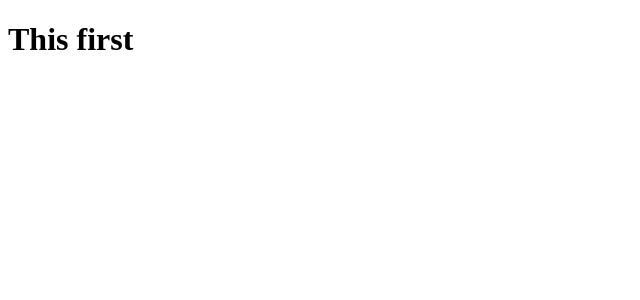
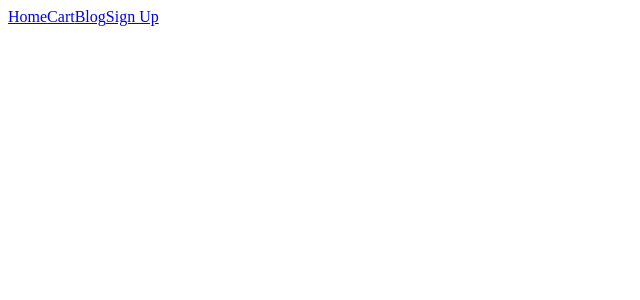
Before and after one commit to Cihsan/-independent-service-provider, a React (Create React App) app: page / in a window 1280 px wide. Shown: the top 300 px of the page, without its empty margins (0-640 px from the left). Built offline with nearby package versions, Linux system fonts and the light colour scheme.

Commit message:
added header with navlink & footer

```diff
--- a/src/App.js
+++ b/src/App.js
@@ -1,9 +1,10 @@
 import './App.css';
+import Header from './Pages/Shared/Header';
 
 function App() {
   return (
     <div className="App">
-      <h1>This first</h1>
+      <Header></Header>
     </div>
   );
 }
--- /dev/null
+++ b/src/Pages/Shared/Header.js
@@ -0,0 +1,15 @@
+import React from 'react';
+import { NavLink } from 'react-router-dom';
+
+const Header = () => {
+    return (
+        <div>
+            <NavLink to='/'>Home</NavLink>
+            <NavLink to='/cart'>Cart</NavLink>
+            <NavLink to='/blog'>Blog</NavLink>
+            <NavLink to='/sign-up'>Sign Up</NavLink>
+        </div>
+    );
+};
+
+export default Header;
```
Also changed, not shown: src/Pages/Shared/Footer.js (added, +11 -0 lines), 1 other file (tests, documents, lock files or other folders).
